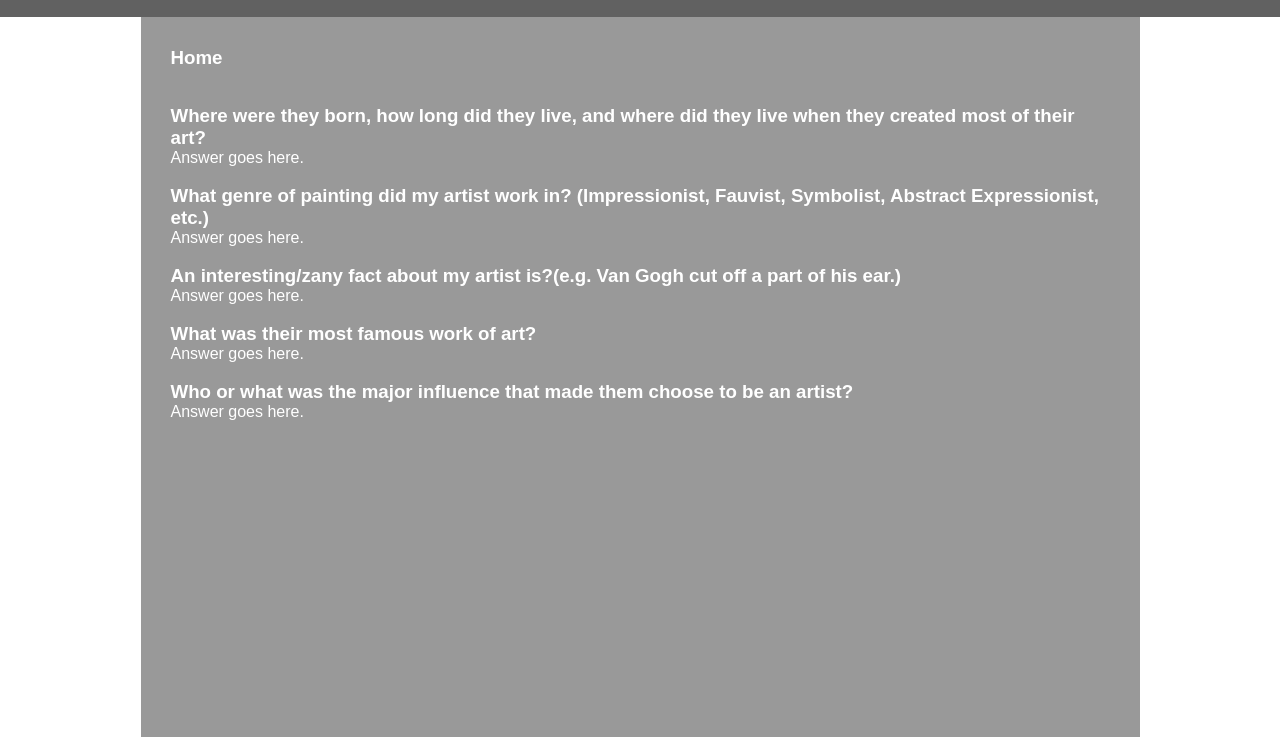
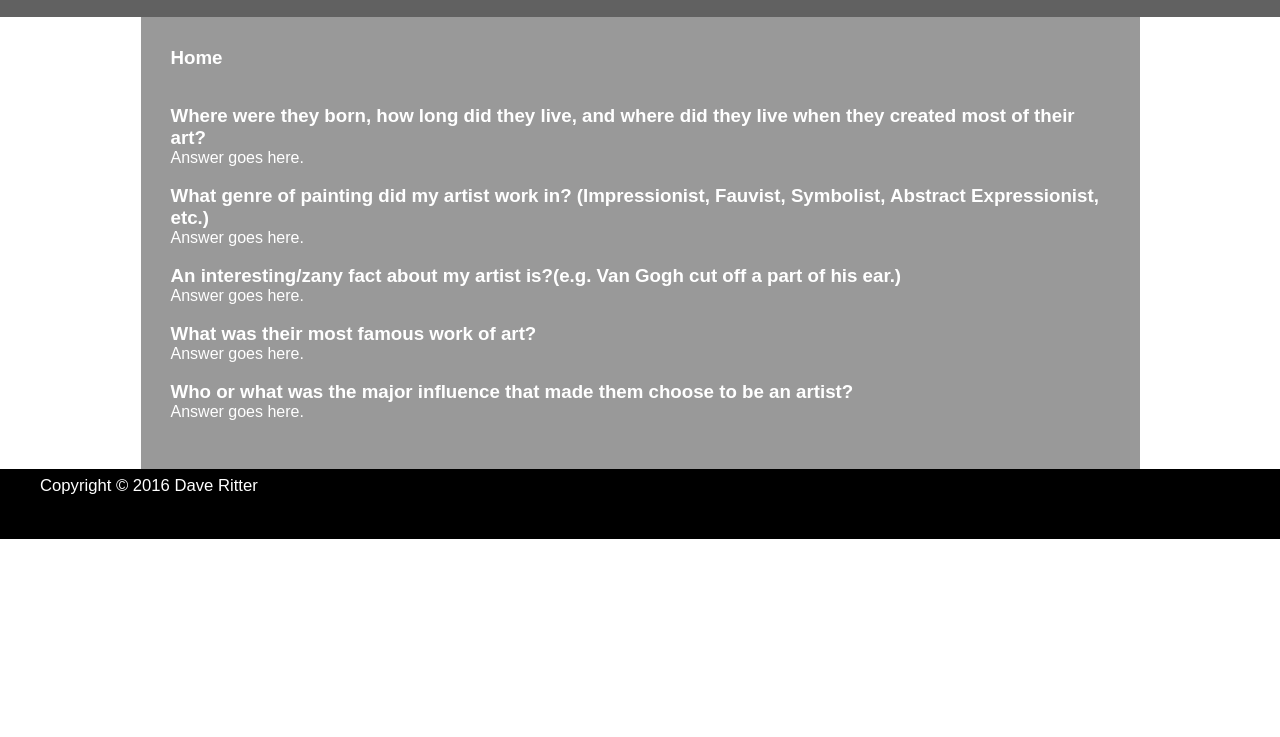
Before and after one commit to snapmt/art-history-project, a plain HTML site: page index.html in a window 1280 px wide. Shown: the part 63-800 px from the top of the page. Drawn offline with Linux system fonts and the light colour scheme.

Commit message:
Update styles.css

```diff
--- a/styles.css
+++ b/styles.css
@@ -2,6 +2,10 @@
     margin:0;
     padding:0;
 }
+
+/* body{
+  background-image: url("/images/background2.jpg");
+} */
 
 header {
     margin:0;
@@ -50,7 +54,7 @@ section {
     margin-right: auto;
     width:999px;
     background-color: rgba(0, 0, 0, 0.4);
-    height: 900px;
+    // height: 600px;
 
 }
 
@@ -62,9 +66,19 @@ section {
 }
 
 footer {
-    margin-left:30px;
+    margin-left: auto;
+    margin-right: auto;
+    color:#ffffff;
+    font-family: sans-serif;
+    font-size: 20px;
+    line-height: 30px;
+    background-color: #000000;
+    height:70px;
 }
 
+small {
+  padding-left:40px;
+}
 
 
 h3 {
```
